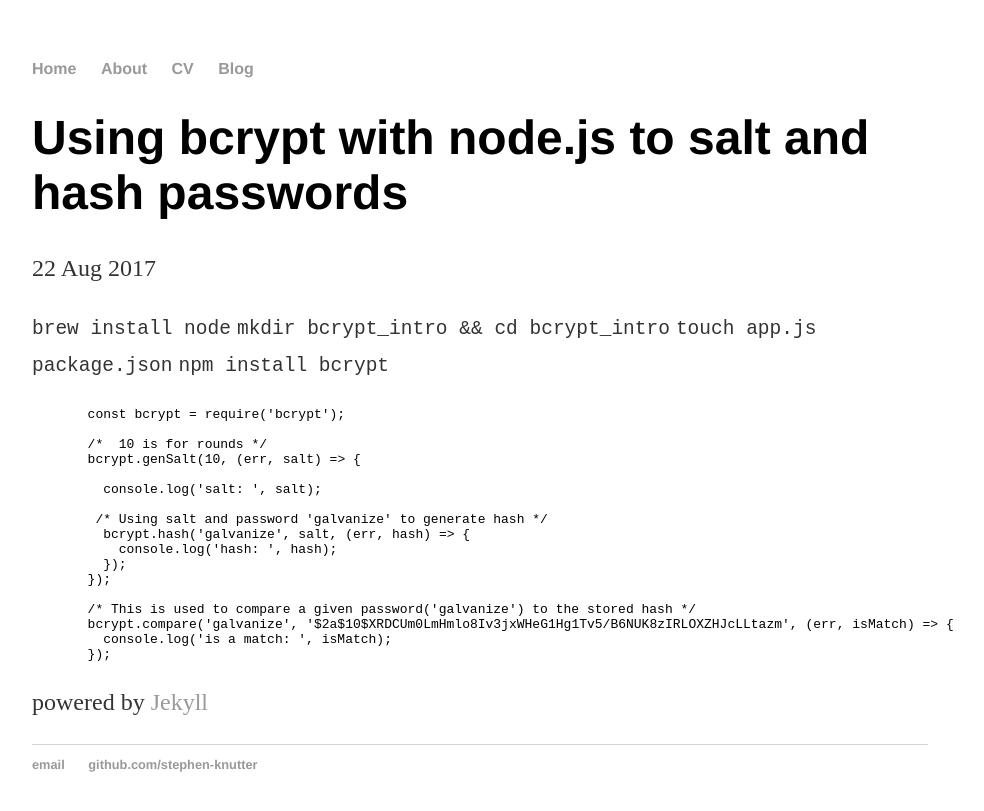
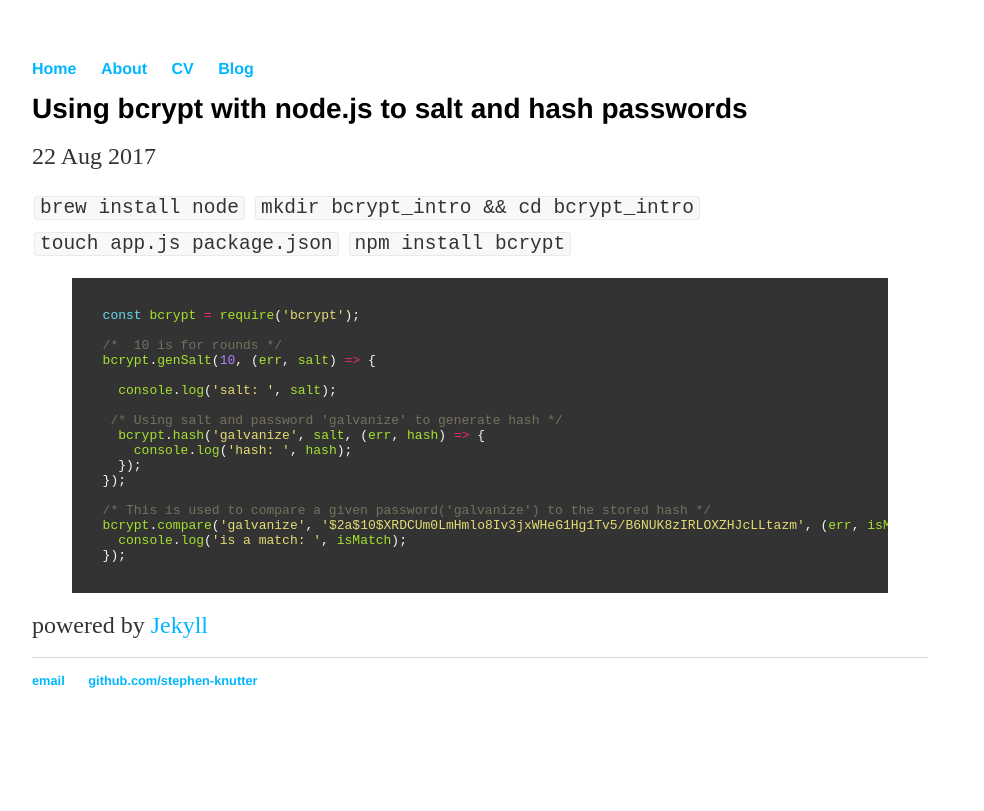
Before and after one commit to stephen-knutter/stephen-knutter.github.io, a Jekyll site: the page built from _posts/2017-08-22-bcrypt-with-nodejs.md, in a window 1280 px wide. Shown: the top 811 px of the page, without its empty margins (160-1144 px from the left). Built offline with Jekyll 4.4.1, drawn with Linux system fonts in a browser that asks for light colours.

Commit message:
Update default.html

```diff
--- a/_layouts/default.html
+++ b/_layouts/default.html
@@ -2,8 +2,10 @@
 	<html>
 		<head>
 			<title>{{ page.title }}</title>
-			<!-- link to main stylesheet -->
-			<link rel="stylesheet" type="text/css" href="/css/main.css">
+
+			<link rel="stylesheet" type="text/css" href="/css/main.css" />
+			<link rel="stylesheet" type="text/css" href="/css/markdown.css" />
+			<link rel="stylesheet" type="text/css" href="/css/colors/monokai.css" />
 		</head>
 		<body>
 			<nav>
```
